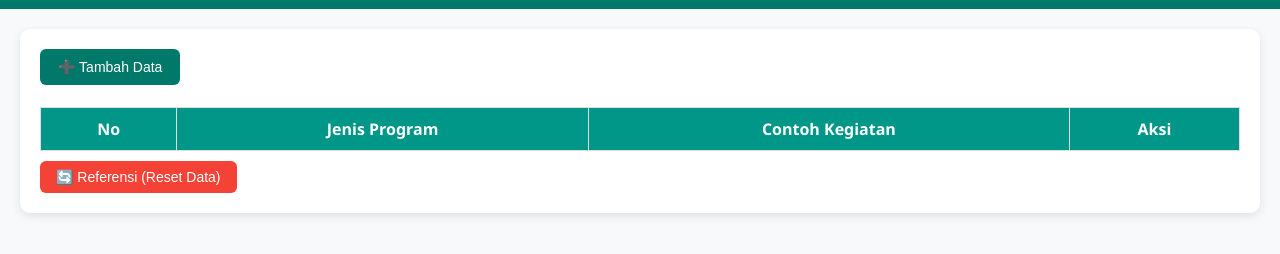
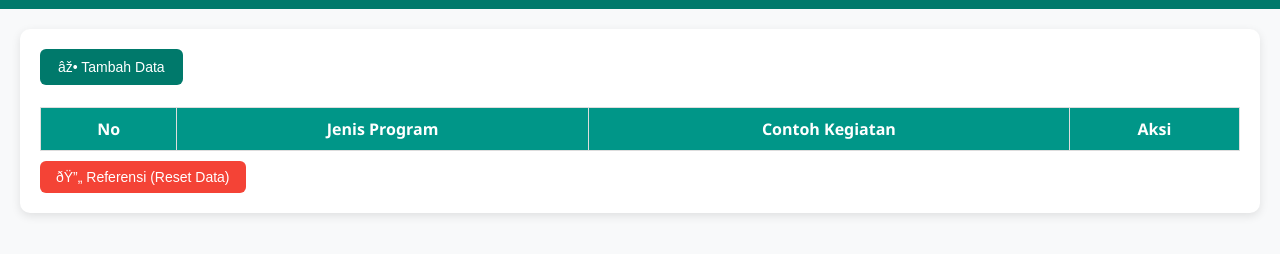
Before and after one commit to ohiyoandy-ctrl/KAMPUNG-IKLIM, a plain HTML site: page index.html in a window 1280 px wide. Shown: the part 60-314 px from the top of the page. Drawn offline with Linux system fonts and the light colour scheme.

Commit message:
Update index.html

```diff
--- a/index.html
+++ b/index.html
@@ -149,7 +149,7 @@
 
 <main>
   <div class="table-container">
-    <button class="add-btn" onclick="openModal()">➕ Tambah Data</button>
+    <button class="add-btn" onclick="openModal()">âž• Tambah Data</button>
     <table id="programTable">
       <thead>
         <tr>
@@ -161,7 +161,7 @@
       </thead>
       <tbody></tbody>
     </table>
-    <button class="reset-btn" onclick="resetData()">🔄 Referensi (Reset Data)</button>
+    <button class="reset-btn" onclick="resetData()">ðŸ”„ Referensi (Reset Data)</button>
   </div>
 </main>
 
@@ -262,4 +262,4 @@
 </script>
 
 </body>
-</html>
+  </html>
```
